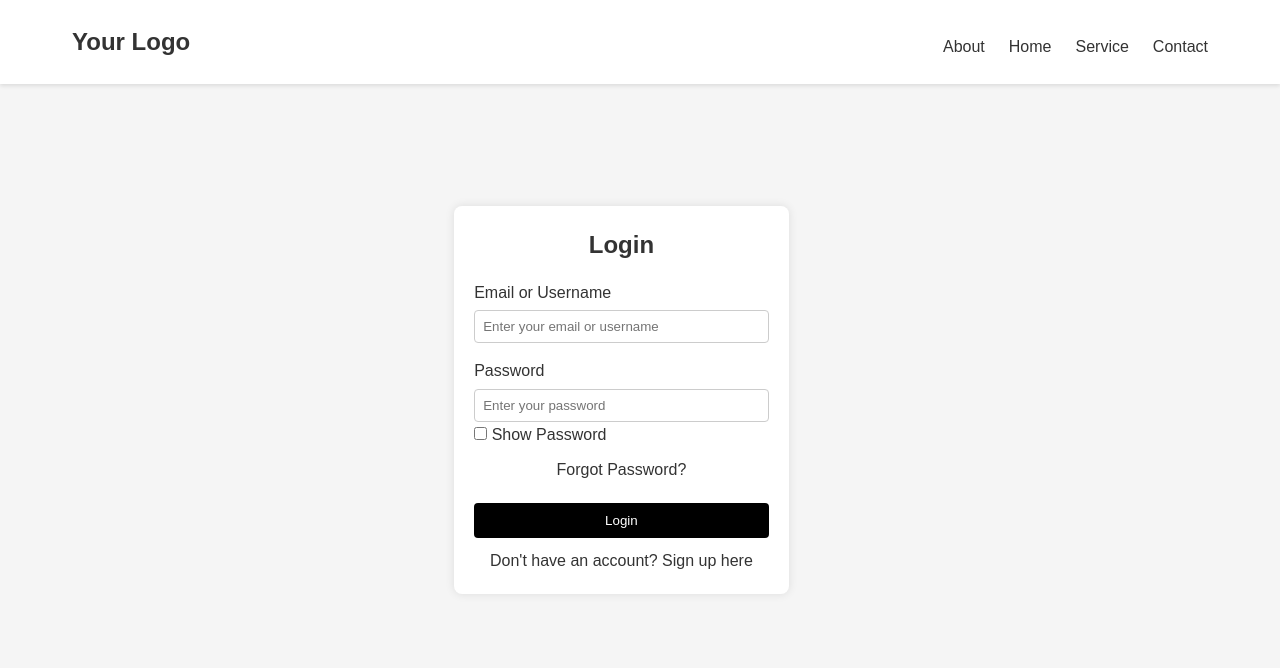
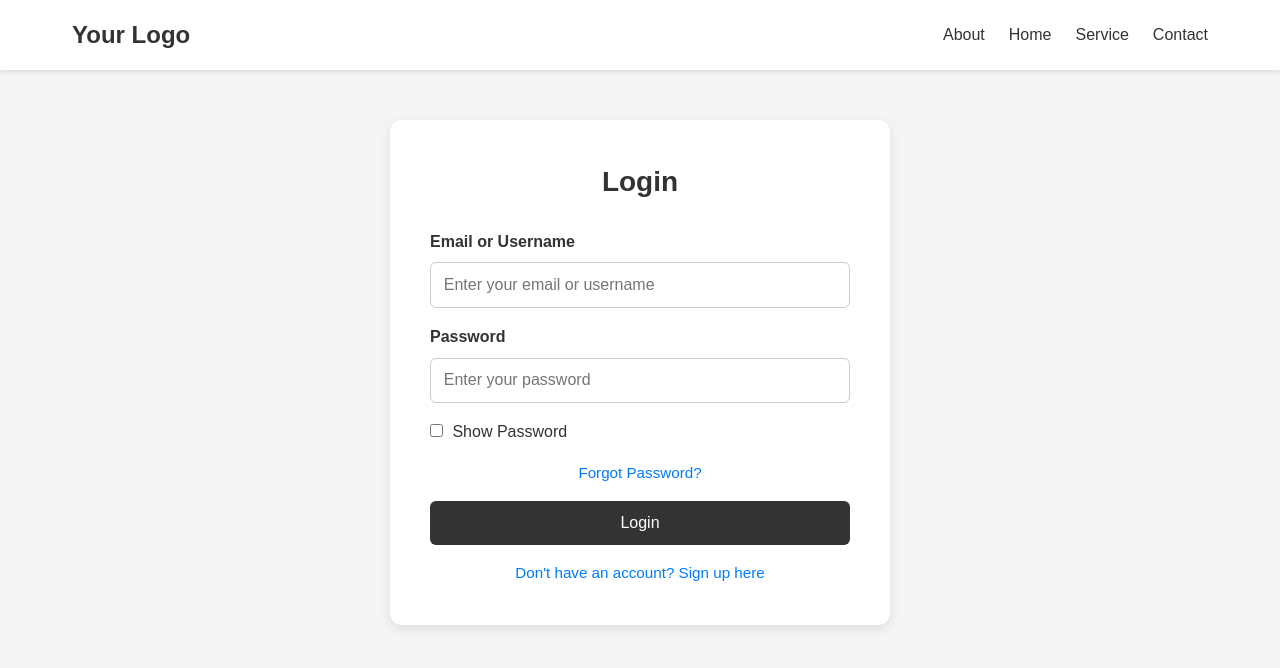
Before and after one commit to Frxncz/ITP222-Final-Project, a PHP site: page /login.php in a window 1280 px wide. Shown: the top 668 px of the page. Run offline with PHP 8.4, Linux system fonts and the light colour scheme.

Commit message:
Fixed the login form design

```diff
--- a/login.php
+++ b/login.php
@@ -63,7 +63,6 @@ if ($row = $result->fetch_assoc()) {
 <meta charset="UTF-8">
   <meta name="viewport" content="width=device-width, initial-scale=1.0">
   <title>Login</title>
-  <link rel="stylesheet" href="styles.css">
 </head>
 
 <style>
@@ -131,6 +130,69 @@ if ($row = $result->fetch_assoc()) {
       color: #007BFF;
     }
 
+    /* Login Form Styles */
+.login-container {
+  max-width: 500px;
+  margin: 120px auto 40px; /* leave space from the fixed header */
+  background-color: #fff;
+  padding: 2.5rem;
+  border-radius: 12px;
+  box-shadow: 0 4px 12px rgba(0, 0, 0, 0.1);
+}
+
+#loginForm h2 {
+  text-align: center;
+  margin-bottom: 1.5rem;
+  font-size: 1.75rem;
+}
+
+#loginForm label {
+  display: block;
+  margin-bottom: 0.5rem;
+  font-weight: bold;
+}
+
+#loginForm input[type="text"],
+#loginForm input[type="password"] {
+  width: 100%;
+  padding: 0.8rem;
+  margin-bottom: 1rem;
+  border: 1px solid #ccc;
+  border-radius: 6px;
+  font-size: 1rem;
+}
+
+#loginForm button {
+  width: 100%;
+  padding: 0.8rem;
+  background-color: #333333;
+  color: #fff;
+  font-size: 1rem;
+  border: none;
+  border-radius: 6px;
+  cursor: pointer;
+  transition: background-color 0.3s ease;
+  margin-top: 1rem;
+}
+
+#loginForm button:hover {
+  background-color: #555;
+}
+
+#loginForm a {
+  display: block;
+  text-align: center;
+  margin-top: 1rem;
+  color: #007BFF;
+  font-size: 0.95rem;
+}
+
+#loginForm input[type="checkbox"] {
+  margin-right: 5px;
+}
+
+
+
   </style>
 
 <body>
```
